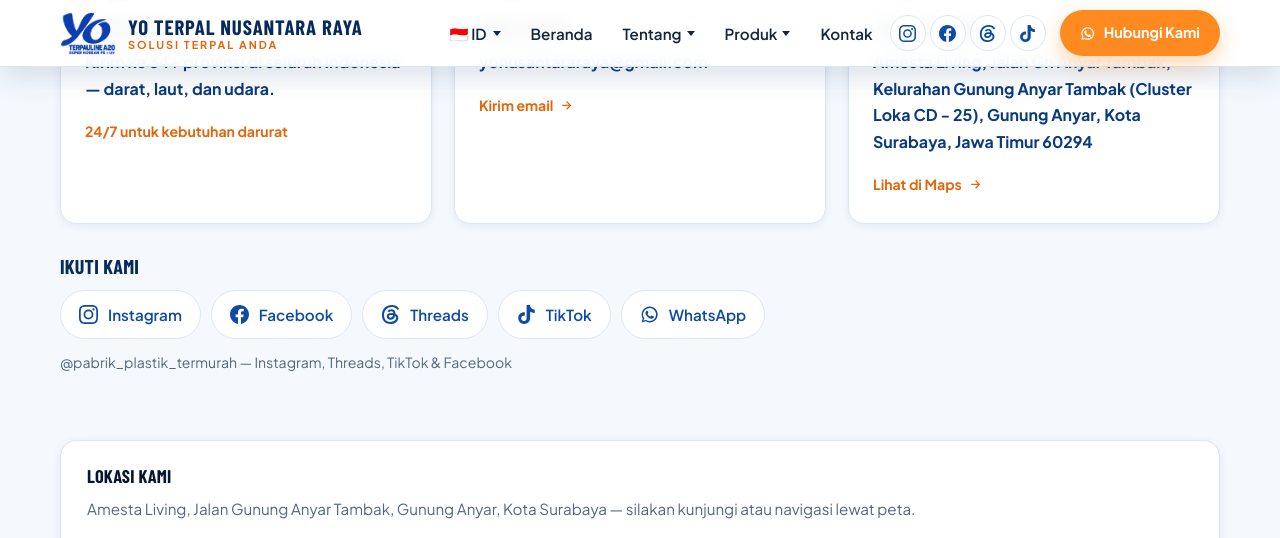
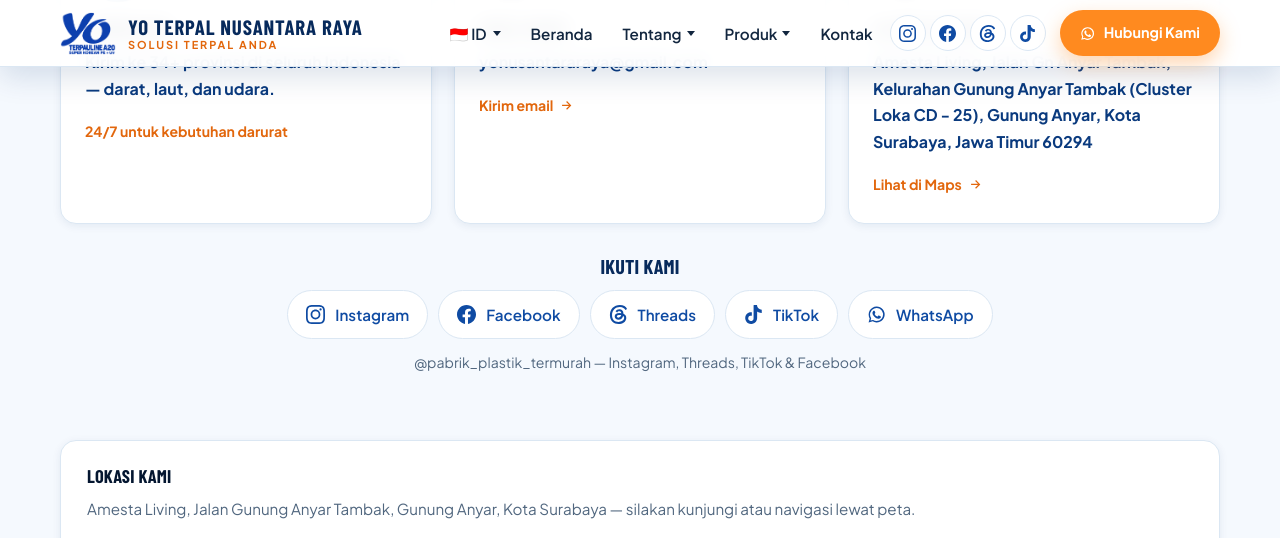
Before and after one commit to pelayanan/yotarpaulin, a Jekyll site: the page built from kontak.html, in a window 1280 px wide and 1400 px high, scrolled down 902 px. Shown: the top 538 px of the window. Built offline with Jekyll 4.4.1, drawn with Linux system fonts in a browser that asks for light colours; some web fonts are replaced; grey boxes are pictures that could not be loaded.

Commit message:
Center blok Ikuti Kami/Follow Us di halaman kontak (ID+EN)

```diff
--- a/assets/css/styles.scss
+++ b/assets/css/styles.scss
@@ -1272,6 +1272,8 @@ body.has-lightbox { overflow: hidden; }
 }
 .contact-soc--wa:hover { background: #e7f8ee; color: #147a3d; border-color: #bfe8d2; }
 .contact-social__handle { margin-top: 12px; font-size: 0.88rem; color: var(--muted); }
+.contact-social { text-align: center; }
+.contact-social__row { justify-content: center; }
 
 /* Strip unduh company profile (beranda & tentang) */
 .compro-dl {
```
Also changed, not shown: AGENTS.md (+1 -0 lines).
